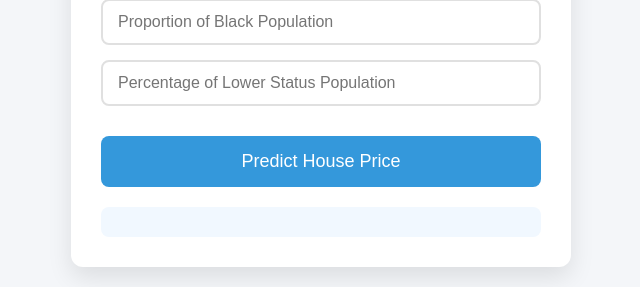
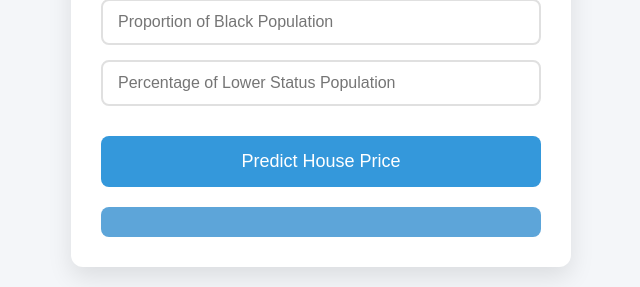
Before and after one commit to NoorFatima01/house-prices, a Flask app: page / in a window 1280 px wide. Shown: the part 849-1136 px from the top of the page, without its empty margins (319-959 px from the left). Run offline with Flask 3, Linux system fonts and the light colour scheme; parts of the project's set-up code (start-up, migrations or seed data) failed here and were passed over.

Commit message:
set stack container

```diff
--- a/templates/home.html
+++ b/templates/home.html
@@ -79,7 +79,7 @@
         margin-top: 20px;
         text-align: center;
         padding: 15px;
-        background-color: #f1f8ff;
+        background-color: #5da5d9;
         border-radius: 8px;
         color: #2c3e50;
       }
```
